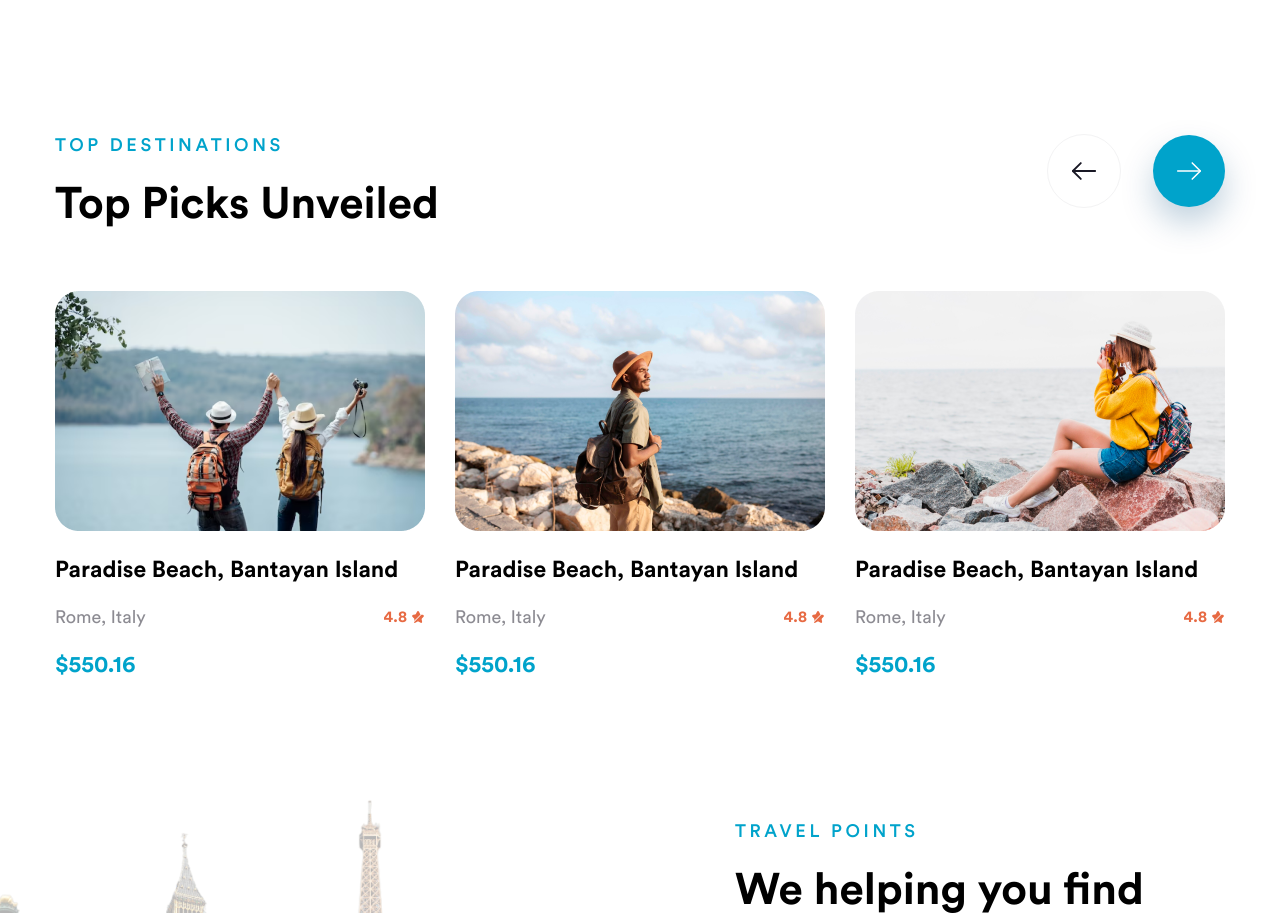
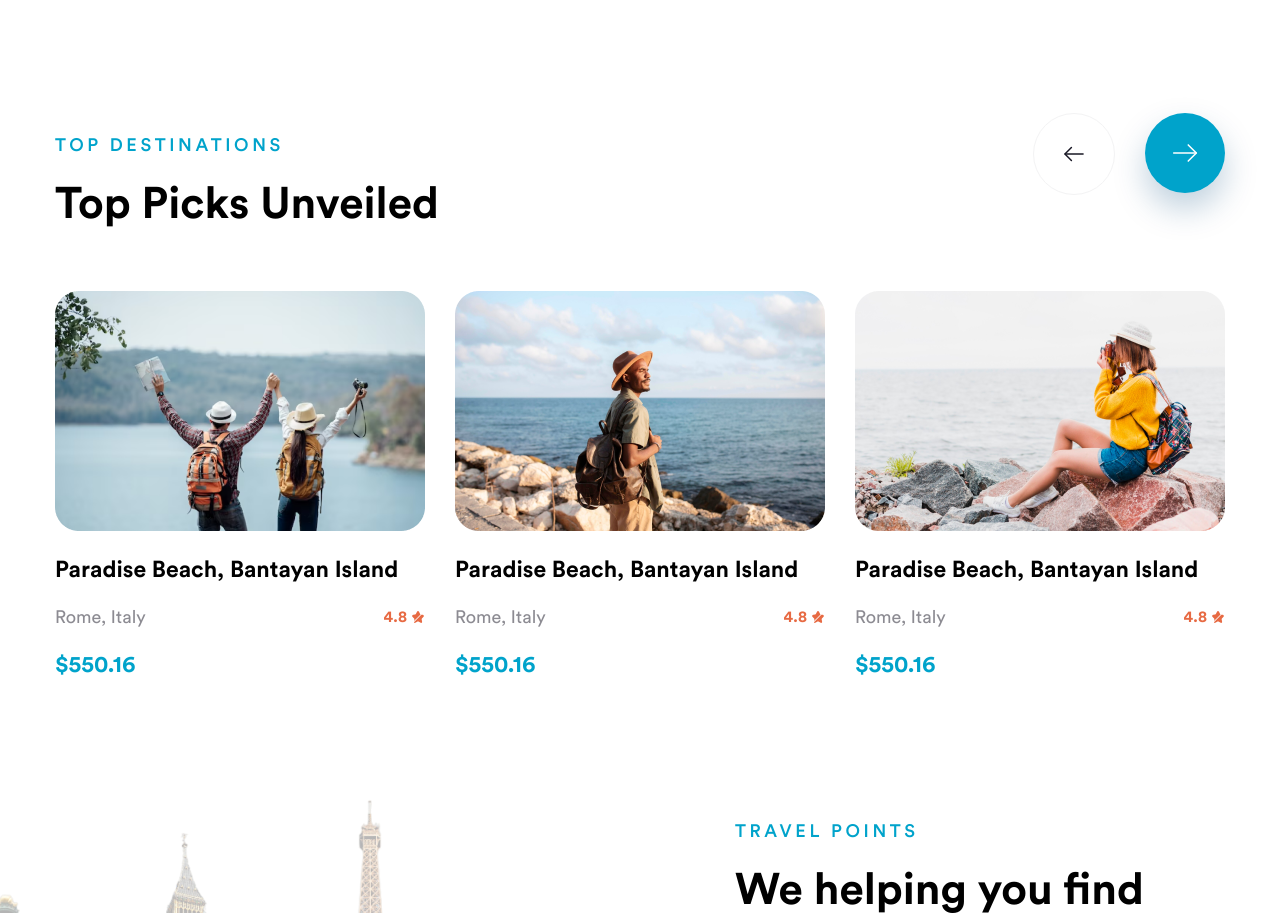
Before and after one commit to phenixBolseChemTree/layoutTraining, a website: page layout/index.html in a window 1280 px wide. Shown: the part 1543-2456 px from the top of the page. Drawn offline with nearby package versions, Linux system fonts and the light colour scheme.

Commit message:
fix: round btn

```diff
--- a/layout/block-4.css
+++ b/layout/block-4.css
@@ -26,9 +26,10 @@ font-size: 18px;
 }
 
 .block-4__slider-controller {
-  width: 192;
+  width: 192px;
+  height: 80px;
   display: flex;
-  align-items: center;
+  justify-content: space-between;
 }
 
 .block-4__slider {
@@ -56,23 +57,38 @@ font-size: 18px;
   font-weight: 700;
 }
 
+.block-4__container-arrow-back {
+width: 80px;
+height: 80px;
+border-radius: 100%;
+border: 1px solid #F3F3F4;
+display: flex;
+justify-content: center;
+align-items: center;
+}
+
+.block-4__container-arrow-next {
+  width: 80px;
+  height: 80px;
+  background-color: #00A3CB;
+  border-radius: 100%;
+  box-shadow: 0px 16px 32px 0px rgba(0, 72, 123, 0.25); /* Тень */
+  display: flex;
+  justify-content: center;
+  align-items: center;
+}
+
 .block-4__arrow-back {
-  width: 32px;
-  padding: 20px;
-  margin-right: 32px;
-  /* background-color: red; */
-  border-radius: 100%;
-  border: 1px solid #F3F3F4;
+  width: 25.6px;
+  height: 25.6px;
 }
 
 .block-4__arrow-next {
 width: 32px;
-padding: 20px;
-background-color: #00A3CB;
-border-radius: 100%;
-box-shadow: 0px 16px 32px 0px rgba(0, 72, 123, 0.25); /* Тень */
+height: 32px;
+}
 
-}
+
 
 .block-4__description-slider {
   display: flex;
--- a/layout/index.html
+++ b/layout/index.html
@@ -8,7 +8,6 @@
     integrity="sha512-NhSC1YmyruXifcj/KFRWoC561YpHpc5Jtzgvbuzx5VozKpWvQ+4nXhPdFgmx8xqexRcpAglTj9sIBWINXa8x5w=="
     crossorigin="anonymous" referrerpolicy="no-referrer" />
   <link rel="stylesheet" href="global.css">
-  <link rel="stylesheet" href="button.css">
   <link rel="stylesheet" href="header.css">
   <link rel="stylesheet" href="block-1.css">
   <link rel="stylesheet" href="block-2.css">
@@ -133,10 +132,10 @@
           <h3 class="block-4__textdiscription">Top Picks Unveiled</h3>
         </div>
         <div class="block-4__slider-controller">
-          <a href="#"><img class="block-4__arrow-back" src="./assets/images/block_4/arrow-left.svg"
-              alt="arrow-left"></a>
-          <a href="#"><img class="block-4__arrow-next" src="./assets/images/block_4/arrow-right.svg"
-              alt="arrow-right"></a>
+          <a class="block-4__container-arrow-back" href="#">
+            <img class="block-4__arrow-back" src="./assets/images/block_4/arrow-left.svg" alt="arrow-left"></a>
+          <a class="block-4__container-arrow-next" href="#">
+            <img class="block-4__arrow-next" src="./assets/images/block_4/arrow-right.svg" alt="arrow-right"></a>
 
         </div>
       </div>
```
